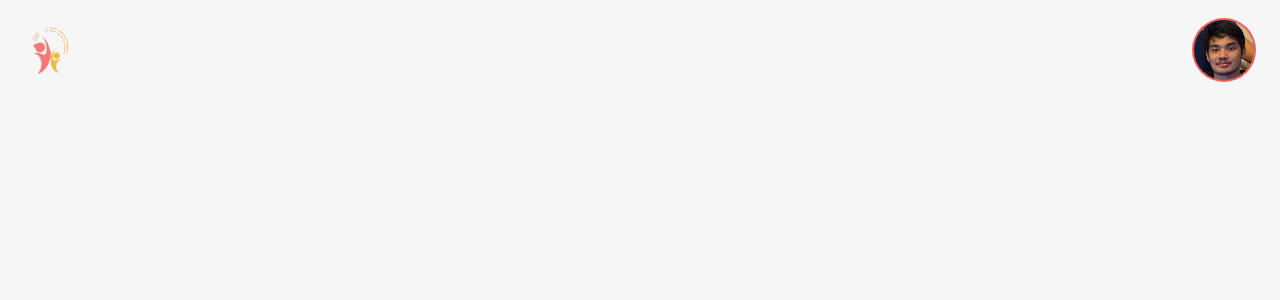
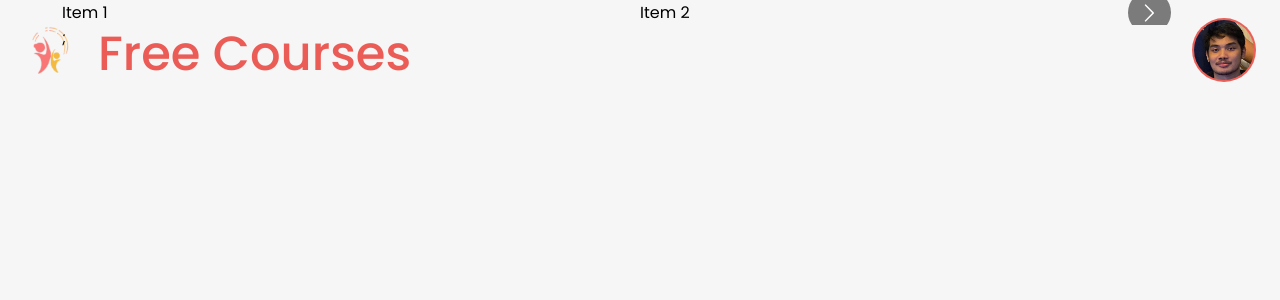
Before and after one commit to dadiawilland/matuto-app, a React (Create React App) app: page /home in a window 1280 px wide. Shown: the top 300 px of the page. Built offline with nearby package versions, Linux system fonts and the light colour scheme.

Commit message:
add carousel

```diff
--- a/package.json
+++ b/package.json
@@ -10,6 +10,7 @@
     "radium": "^0.26.1",
     "react": "^17.0.2",
     "react-dom": "^17.0.2",
+    "react-multi-carousel": "^2.6.5",
     "react-query": "^3.19.6",
     "react-router-dom": "^5.2.0",
     "react-scripts": "4.0.3",
--- a/src/App.js
+++ b/src/App.js
@@ -5,6 +5,7 @@ import Home from "./containers/Home/Home"
 import OnBoarding from "./containers/OnBoarding/OnBoarding"
 import Header from "./components/Header/Header";
 import colors from "./helpers/colors"
+import Top from "./containers/Top/Top"
 const queryClient = new QueryClient()
 
 
@@ -20,6 +21,9 @@ const App = () => {
           <Switch>
             <Route exact path='/'>
               <Home/>
+            </Route>
+            <Route exact path='/home'>
+              <Top/>
             </Route>
             <Route path={["/login", "/register", "/payment"]}>
               <OnBoarding/>
--- a/src/components/Header/Header.js
+++ b/src/components/Header/Header.js
@@ -25,7 +25,7 @@ const Header = () => {
                                 <span style={styles().btnFont} key="contact">Contact</span>
                             </NavLink>
                         </div>);
-            case '/a':
+            case '/':
                 return (<div>
                             <NavLink style={styles().containerLink} to="/login">
                                 <span style={styles().btnFont} key="login">Login</span>
--- /dev/null
+++ b/src/containers/Top/Top.js
@@ -0,0 +1,45 @@
+import React from 'react'
+import styles from './Top.style'
+import Carousel from "react-multi-carousel";
+import "react-multi-carousel/lib/styles.css";
+import NavButton from '../../components/Buttons/NavButton'
+
+const Home = () => {
+
+    const responsive = {
+        superLargeDesktop: {
+            // the naming can be any, depends on you.
+            breakpoint: { max: 4000, min: 3000 },
+            items: 5
+        },
+        desktop: {
+            breakpoint: { max: 3000, min: 1024 },
+            items: 3
+        },
+        tablet: {
+            breakpoint: { max: 1024, min: 464 },
+            items: 2
+        },
+        mobile: {
+            breakpoint: { max: 464, min: 0 },
+            items: 1
+        }
+    };
+
+    return (
+        <div style={styles().containerHome}>
+            <span style={styles().headerFont}>Free Courses</span>
+            {/* <span style={styles().headerFont}>Lifelong learning is a <br/> journey together.</span>
+            <span style={styles().subHeaderFont}>Hone and enhance your soft and hard skills through<br/> a gamified education and work-train program. Earn<br/> vouchers as you gain skills. Land a job. Provide<br/> opportunities and growth for your business and the community.</span>
+            <NavButton dest="register" /> */}
+            <Carousel responsive={responsive}>
+                <div>Item 1</div>
+                <div>Item 2</div>
+                <div>Item 3</div>
+                {/* <div>Item 4</div> */}
+            </Carousel>;
+        </div>
+    )
+}
+
+export default Home
--- /dev/null
+++ b/src/containers/Top/Top.style.js
@@ -0,0 +1,24 @@
+import colors from "../../helpers/colors"
+import bg from '../../assets/home-bg.jpg'
+
+const styles = () => ({
+    containerHome: {
+        height: '100%',
+        display: 'flex',
+        paddingLeft: 62,
+        paddingRight: 62,
+        flexDirection: 'column',
+        minHeight: 1080
+    },
+    headerFont: {
+        fontSize: 48,
+        color: colors.red,
+        lineHeight: 1.1,
+        fontWeight: 500,
+        position: 'absolute',
+        top: 28,
+        left: 98,
+    },
+})
+
+export default styles
```
